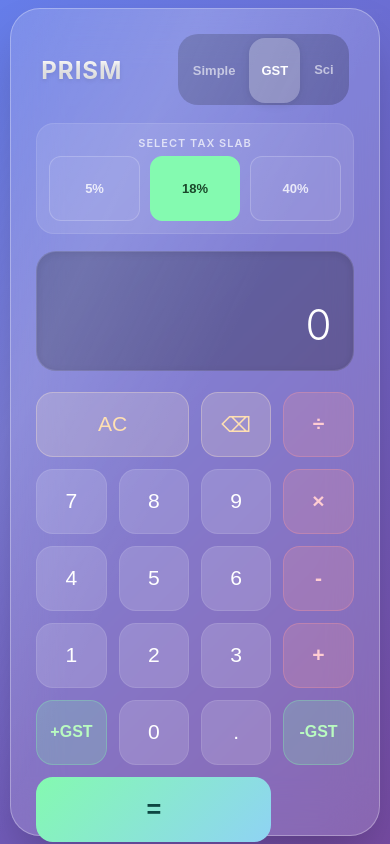
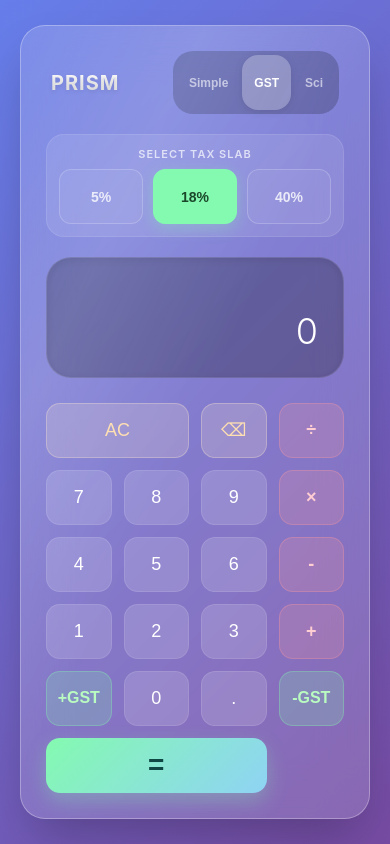
Before and after one commit to pamulmishra/prism-calculator, a plain HTML site: page index.html in a window 390 px wide. Both pictures are taken after a click on the button "GST". Drawn offline with Linux system fonts and the light colour scheme.

Commit message:
Add files via upload

```diff
--- a/index.html
+++ b/index.html
@@ -2,7 +2,7 @@
 <html lang="en">
 <head>
     <meta charset="UTF-8">
-    <meta name="viewport" content="width=device-width, initial-scale=1.0, maximum-scale=1.0, user-scalable=no">
+    <meta name="viewport" content="width=device-width, initial-scale=1.0">
     <title>Prism Calculator</title>
     <style>
         * {
@@ -15,34 +15,29 @@
         body {
             font-family: 'SF Pro Display', -apple-system, BlinkMacSystemFont, 'Segoe UI', Roboto, sans-serif;
             background: linear-gradient(135deg, #667eea 0%, #764ba2 100%);
-            height: 100vh;
-            /* Prevents scrolling on mobile if content fits */
-            overflow: hidden;
+            min-height: 100vh;
             display: flex;
             justify-content: center;
             align-items: center;
-            padding: 10px;
+            padding: 20px;
         }
 
         .calculator {
             background: rgba(255, 255, 255, 0.15);
             backdrop-filter: blur(25px);
             -webkit-backdrop-filter: blur(25px);
-            border-radius: 30px;
-            /* Padding scales with screen height: min 20px, max 35px */
-            padding: clamp(20px, 3vh, 35px);
+            border-radius: 35px;
+            padding: 35px;
             box-shadow: 0 25px 50px -12px rgba(0, 0, 0, 0.25);
             border: 1px solid rgba(255, 255, 255, 0.3);
-            max-width: 450px;
+            max-width: 480px;
             width: 100%;
-            /* Ensures it never gets taller than the screen */
-            max-height: 98vh;
-            display: flex;
-            flex-direction: column;
             position: relative;
-            animation: slideIn 0.6s cubic-bezier(0.2, 0.8, 0.2, 1);
+            overflow: hidden;
+            animation: slideIn 0.8s cubic-bezier(0.2, 0.8, 0.2, 1);
         }
 
+        /* Subtle shine effect */
         .calculator::before {
             content: '';
             position: absolute;
@@ -65,14 +60,13 @@
             display: flex;
             justify-content: space-between;
             align-items: center;
-            margin-bottom: clamp(10px, 2vh, 20px);
+            margin-bottom: 20px;
             padding: 0 5px;
-            flex-shrink: 0;
         }
 
         .brand-name {
             color: white;
-            font-size: clamp(20px, 3vh, 24px);
+            font-size: 24px;
             font-weight: 700;
             letter-spacing: 1px;
             text-shadow: 0 2px 4px rgba(0,0,0,0.1);
@@ -85,7 +79,7 @@
             display: flex;
             background: rgba(0, 0, 0, 0.2);
             border-radius: 20px;
-            padding: 3px;
+            padding: 4px;
             gap: 2px;
         }
 
@@ -93,7 +87,7 @@
             background: transparent;
             border: none;
             color: rgba(255, 255, 255, 0.6);
-            padding: 6px 12px;
+            padding: 8px 16px;
             border-radius: 16px;
             cursor: pointer;
             transition: all 0.3s ease;
@@ -107,27 +101,28 @@
             box-shadow: 0 2px 8px rgba(0, 0, 0, 0.1);
         }
 
-        /* Display Area - Responsive Height */
+        .mode-btn:hover:not(.active) {
+            color: white;
+        }
+
+        /* Display Area */
         .display {
             background: rgba(0, 0, 0, 0.25);
-            border-radius: 20px;
-            /* Scales padding and height based on screen space */
-            padding: clamp(15px, 2.5vh, 25px);
-            margin-bottom: clamp(15px, 2.5vh, 25px);
+            border-radius: 25px;
+            padding: 25px;
+            margin-bottom: 25px;
             text-align: right;
-            /* Height matches screen: min 80px, max 120px */
-            min-height: clamp(80px, 15vh, 120px);
+            min-height: 110px;
             display: flex;
             flex-direction: column;
             justify-content: center;
             border: 1px solid rgba(255, 255, 255, 0.1);
             box-shadow: inset 0 2px 10px rgba(0,0,0,0.1);
-            flex-shrink: 0;
         }
 
         .previous-operand {
             color: rgba(255, 255, 255, 0.6);
-            font-size: clamp(14px, 2vh, 16px);
+            font-size: 16px;
             min-height: 24px;
             margin-bottom: 5px;
             font-weight: 400;
@@ -135,25 +130,23 @@
 
         .current-operand {
             color: white;
-            /* Font size scales smoothly */
-            font-size: clamp(32px, 5vh, 46px);
+            font-size: 42px;
             font-weight: 300;
             line-height: 1.1;
             word-wrap: break-word;
             word-break: break-all;
         }
 
-        /* GST Controls - Responsive */
+        /* GST Slab Controls */
         .gst-controls {
             background: rgba(255, 255, 255, 0.1);
             border-radius: 18px;
-            padding: clamp(8px, 1.5vh, 12px);
-            margin-bottom: clamp(10px, 2vh, 20px);
+            padding: 12px;
+            margin-bottom: 20px;
             display: flex;
             flex-direction: column;
-            gap: 6px;
+            gap: 8px;
             border: 1px solid rgba(255, 255, 255, 0.1);
-            flex-shrink: 0;
         }
 
         .gst-label {
@@ -173,29 +166,32 @@
 
         .slab-btn {
             flex: 1;
-            padding: 8px;
+            padding: 10px;
             border: 1px solid rgba(255, 255, 255, 0.2);
             background: rgba(255, 255, 255, 0.05);
             color: rgba(255, 255, 255, 0.8);
             border-radius: 12px;
-            font-size: 13px;
+            font-size: 14px;
             font-weight: 600;
             cursor: pointer;
             transition: all 0.2s ease;
+        }
+
+        .slab-btn:hover {
+            background: rgba(255, 255, 255, 0.15);
         }
 
         .slab-btn.active {
             background: #84fab0;
             color: #1a472a;
             border-color: #84fab0;
+            box-shadow: 0 4px 15px rgba(132, 250, 176, 0.3);
         }
 
         /* Buttons Grid */
         .buttons {
             display: grid;
-            /* Gap scales with screen height */
-            gap: clamp(8px, 1.5vh, 12px);
-            flex-grow: 1; /* Fills remaining space */
+            gap: 12px;
         }
 
         .buttons.simple, .buttons.gst { grid-template-columns: repeat(4, 1fr); }
@@ -203,28 +199,31 @@
 
         button {
             border: none;
-            border-radius: clamp(12px, 2vh, 18px);
-            font-size: clamp(16px, 2.5vh, 22px);
+            border-radius: 18px;
+            font-size: 20px;
             font-weight: 500;
-            /* MAGIC FIX: Button height auto-scales.
-               Min: 45px (for touch), Max: 65px (for desktop beauty) */
-            height: clamp(45px, 8vh, 65px);
+            height: 65px;
             cursor: pointer;
-            transition: transform 0.1s, background 0.2s;
+            transition: transform 0.1s, background 0.2s, box-shadow 0.2s;
             position: relative;
             overflow: hidden;
             outline: none;
         }
 
-        button:active { transform: scale(0.92); }
+        button:active {
+            transform: scale(0.92);
+        }
 
-        /* Button Colors */
+        /* Button Styles */
         .btn-number, .btn-decimal {
             background: rgba(255, 255, 255, 0.15);
             color: white;
             border: 1px solid rgba(255, 255, 255, 0.1);
         }
-        .btn-number:hover { background: rgba(255, 255, 255, 0.25); }
+
+        .btn-number:hover, .btn-decimal:hover {
+            background: rgba(255, 255, 255, 0.25);
+        }
 
         .btn-operator {
             background: rgba(255, 154, 158, 0.2);
@@ -232,35 +231,62 @@
             border: 1px solid rgba(255, 154, 158, 0.3);
             font-weight: 600;
         }
-        .btn-operator:hover { background: rgba(255, 154, 158, 0.4); color: white; }
 
-        .btn-action {
+        .btn-operator:hover {
+            background: rgba(255, 154, 158, 0.4);
+            color: white;
+            box-shadow: 0 0 15px rgba(255, 154, 158, 0.2);
+        }
+
+        .btn-action { /* For Clear/Delete */
             background: rgba(255, 236, 210, 0.2);
             color: #ffe0b2;
             border: 1px solid rgba(255, 236, 210, 0.3);
+            font-size: 18px;
         }
-        .btn-action:hover { background: rgba(255, 236, 210, 0.4); color: white; }
+
+        .btn-action:hover {
+            background: rgba(255, 236, 210, 0.4);
+            color: white;
+        }
 
         .btn-equals {
             background: linear-gradient(135deg, #84fab0 0%, #8fd3f4 100%);
             color: #0d4642;
             font-weight: 700;
-            font-size: clamp(22px, 3vh, 28px);
+            font-size: 28px;
+            box-shadow: 0 8px 20px rgba(132, 250, 176, 0.3);
+        }
+
+        .btn-equals:hover {
+            transform: translateY(-2px);
+            box-shadow: 0 12px 25px rgba(132, 250, 176, 0.4);
         }
 
         .btn-gst-action {
             background: rgba(132, 250, 176, 0.2);
             color: #b9fbc0;
             border: 1px solid rgba(132, 250, 176, 0.3);
+            font-size: 16px;
             font-weight: 700;
-            font-size: clamp(14px, 2vh, 16px);
+        }
+
+        .btn-gst-action:hover {
+            background: rgba(132, 250, 176, 0.4);
+            color: white;
+            box-shadow: 0 0 15px rgba(132, 250, 176, 0.2);
         }
 
         .btn-scientific {
             background: rgba(0, 0, 0, 0.2);
             color: rgba(255, 255, 255, 0.8);
-            font-size: clamp(12px, 1.8vh, 14px);
+            font-size: 14px;
             font-weight: 600;
+        }
+
+        .btn-scientific:hover {
+            background: rgba(0, 0, 0, 0.4);
+            color: white;
         }
 
         .span-two { grid-column: span 2; }
@@ -281,13 +307,14 @@
             z-index: 10;
         }
 
-        /* Extreme Small Height Screens (Horizontal Phone / Small Laptop) */
-        @media (max-height: 600px) {
-            .calculator { padding: 15px; }
-            .header { margin-bottom: 5px; }
-            .display { min-height: 60px; padding: 10px; margin-bottom: 10px; }
-            .current-operand { font-size: 28px; }
-            button { height: auto; aspect-ratio: 2/1; }
+        /* Mobile Optimization */
+        @media (max-width: 480px) {
+            .calculator { padding: 25px; border-radius: 25px; }
+            button { height: 55px; font-size: 18px; border-radius: 14px; }
+            .current-operand { font-size: 36px; }
+            .brand-name { font-size: 20px; }
+            .mode-btn { padding: 8px 12px; font-size: 12px; }
+            .btn-scientific { font-size: 12px; }
         }
     </style>
 </head>
@@ -415,7 +442,7 @@
                 this.currentOperandElement = currentOperandElement;
                 this.currentMode = 'simple';
                 this.angleMode = 'rad';
-                this.gstRate = 18;
+                this.gstRate = 18; // Default GST rate
                 this.clear();
             }
 
@@ -452,33 +479,45 @@
             }
 
             appendFunction(func) {
-                if (this.currentOperand === '0') this.currentOperand = func;
-                else this.currentOperand = this.currentOperand.toString() + func;
+                if (this.currentOperand === '0') {
+                    this.currentOperand = func;
+                } else {
+                    this.currentOperand = this.currentOperand.toString() + func;
+                }
                 this.updateDisplay();
             }
 
             appendConstant(constant) {
                 let value = (constant === 'π') ? Math.PI.toString() : Math.E.toString();
-                if (this.currentOperand === '0') this.currentOperand = value;
-                else this.currentOperand = this.currentOperand.toString() + '*' + value;
+                if (this.currentOperand === '0') {
+                    this.currentOperand = value;
+                } else {
+                    this.currentOperand = this.currentOperand.toString() + '*' + value;
+                }
                 this.updateDisplay();
             }
 
+            // Updated GST Function using selected slab
             addGST() {
                 const amount = parseFloat(this.currentOperand);
                 if (isNaN(amount)) return;
+
                 const gstAmount = amount * (this.gstRate / 100);
                 const total = amount + gstAmount;
+
                 this.previousOperand = `${amount} + ${this.gstRate}% GST (₹${gstAmount.toFixed(2)})`;
                 this.currentOperand = Math.round((total + Number.EPSILON) * 100) / 100;
                 this.updateDisplay();
             }
 
+            // Updated Remove GST Function using selected slab
             removeGST() {
                 const inclusiveAmount = parseFloat(this.currentOperand);
                 if (isNaN(inclusiveAmount)) return;
+
                 const baseAmount = inclusiveAmount / (1 + (this.gstRate / 100));
                 const gstAmount = inclusiveAmount - baseAmount;
+
                 this.previousOperand = `${inclusiveAmount} - ${this.gstRate}% GST (₹${gstAmount.toFixed(2)})`;
                 this.currentOperand = Math.round((baseAmount + Number.EPSILON) * 100) / 100;
                 this.updateDisplay();
@@ -524,6 +563,7 @@
             evaluateScientificExpression(expression) {
                 let expr = expression.toString();
                 expr = expr.replace(/π/g, Math.PI).replace(/e(?![0-9])/g, Math.E);
+
                 const trigMultiplier = this.angleMode === 'deg' ? '*(Math.PI/180)' : '';
 
                 if (this.angleMode === 'deg') {
@@ -533,8 +573,11 @@
                 } else {
                     expr = expr.replace(/sin\(/g, 'Math.sin(').replace(/cos\(/g, 'Math.cos(').replace(/tan\(/g, 'Math.tan(');
                 }
+
                 expr = expr.replace(/log\(/g, 'Math.log10(').replace(/ln\(/g, 'Math.log(')
                            .replace(/sqrt\(/g, 'Math.sqrt(').replace(/pow\(/g, 'Math.pow(');
+
+                // Implicit multiplication handling
                 expr = expr.replace(/(\d)Math/g, '$1*Math').replace(/\)Math/g, ')*Math');
 
                 return Function(`"use strict"; return (${expr})`)();
@@ -548,9 +591,11 @@
             getDisplayNumber(number) {
                 const stringNumber = number.toString();
                 if (stringNumber.length > 11) return parseFloat(number).toExponential(5);
+
                 const parts = stringNumber.split('.');
                 const integerPart = parseFloat(parts[0]);
                 const decimalPart = parts[1];
+
                 let display = isNaN(integerPart) ? '' : integerPart.toLocaleString('en', { maximumFractionDigits: 0 });
                 return (decimalPart != null) ? `${display}.${decimalPart}` : display;
             }
@@ -567,9 +612,11 @@
             document.getElementById('currentOperand')
         );
 
+        // UI Helpers
         function switchMode(mode) {
             document.querySelectorAll('.mode-btn').forEach(btn => btn.classList.remove('active'));
             event.target.classList.add('active');
+
             ['simpleButtons', 'gstButtons', 'scientificButtons', 'gstControls', 'angleToggle'].forEach(id => {
                 document.getElementById(id).classList.add('hidden');
             });
@@ -582,6 +629,7 @@
                 document.getElementById('scientificButtons').classList.remove('hidden');
                 document.getElementById('angleToggle').classList.remove('hidden');
             }
+
             calculator.currentMode = mode;
             calculator.clear();
         }
@@ -589,12 +637,15 @@
         function setGstRate(rate) {
             calculator.setGstRate(rate);
             document.querySelectorAll('.slab-btn').forEach(btn => btn.classList.remove('active'));
-            const btn = document.getElementById(`btn-${rate}`);
+            // Find the button that was clicked or corresponds to the rate
+            const btnId = `btn-${rate}`;
+            const btn = document.getElementById(btnId);
             if(btn) btn.classList.add('active');
         }
 
         function toggleAngleMode() { calculator.toggleAngleMode(); }
 
+        // Keyboard Support
         document.addEventListener('keydown', e => {
             const key = e.key;
             if (/\d|\./.test(key)) calculator.appendNumber(key);
@@ -605,6 +656,7 @@
             else if (key.toLowerCase() === 'c') calculator.clear();
         });
 
+        // Touch Interaction
         document.querySelectorAll('button').forEach(btn => {
             btn.addEventListener('touchstart', function() { this.style.transform = 'scale(0.92)'; });
             btn.addEventListener('touchend', function() { this.style.transform = ''; });
```
